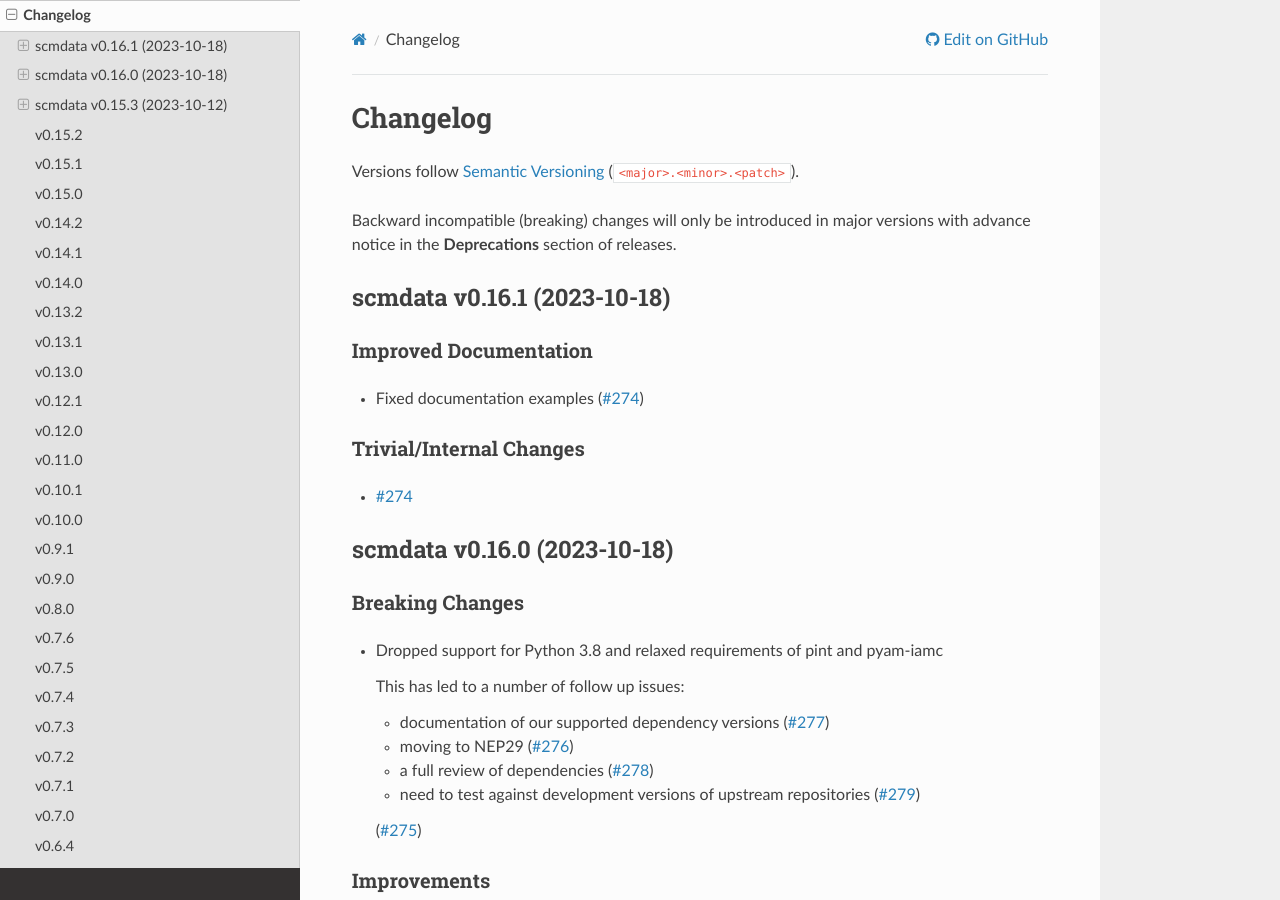
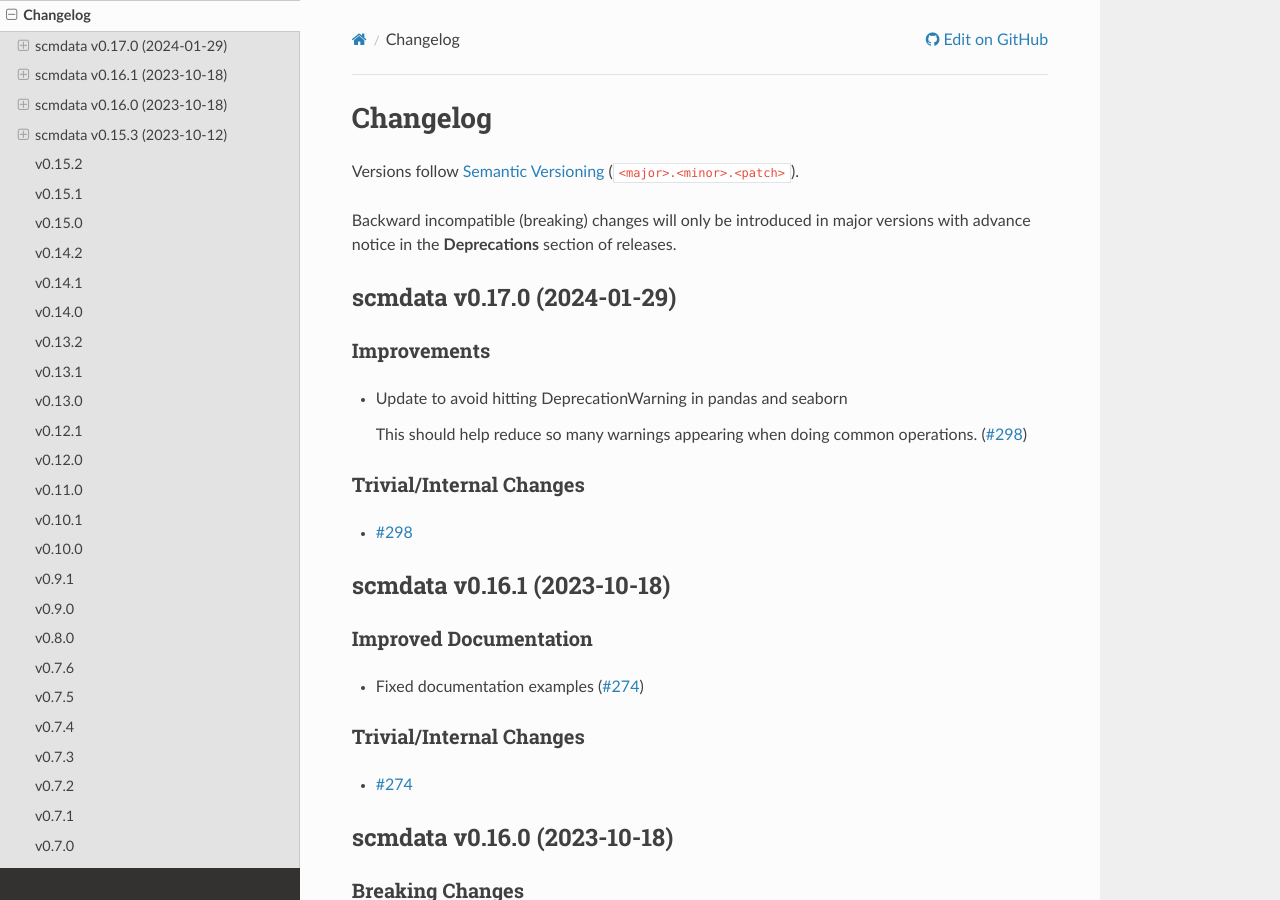
Before and after one commit to openscm/scmdata, a Sphinx documentation site: the page built from docs/source/changelog.md, in a window 1280 px wide and 900 px high. Built offline with Sphinx 7.4.7 and the Read the Docs theme 2.0.0, drawn with Linux system fonts in a browser that asks for light colours; pages that are not in the unit, such as notebooks, are missing from menus.

Commit message:
bump: version 0.16.1 -> 0.17.0

```diff
--- a/docs/source/changelog.md
+++ b/docs/source/changelog.md
@@ -18,6 +18,20 @@ of rst and use slightly different categories.
 -->
 
 <!-- towncrier release notes start -->
+
+## scmdata v0.17.0 (2024-01-29)
+
+
+### Improvements
+
+- Update to avoid hitting DeprecationWarning in pandas and seaborn
+
+  This should help reduce so many warnings appearing when doing common operations. ([#298](https://github.com/openscm/scmdata/pulls/298))
+
+### Trivial/Internal Changes
+
+- [#298](https://github.com/openscm/scmdata/pulls/298)
+
 
 ## scmdata v0.16.1 (2023-10-18)
 
--- a/pyproject.toml
+++ b/pyproject.toml
@@ -1,6 +1,6 @@
 [tool.poetry]
 name = "scmdata"
-version = "0.16.1"
+version = "0.17.0"
 description = "scmdata provides some useful data handling routines for dealing with data related to simple climate models (SCMs aka reduced complexity climate models, RCMs)"
 authors = [
     "Jared Lewis <jared.lewis@climate-resource.com>",
```
Also changed, not shown: changelog/298.improvement.md (deleted, +0 -3 lines), changelog/298.trivial.md (deleted, +0 -1 lines).
